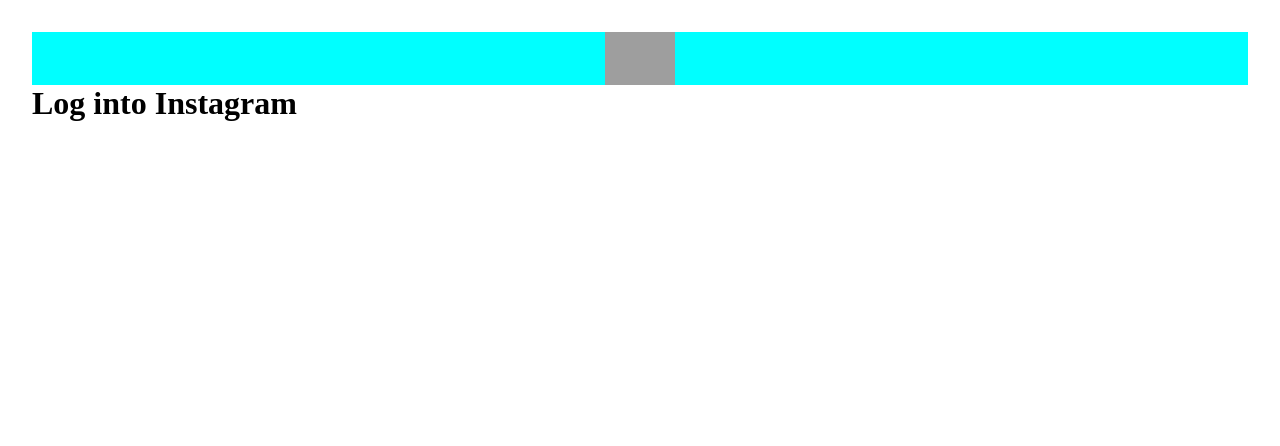
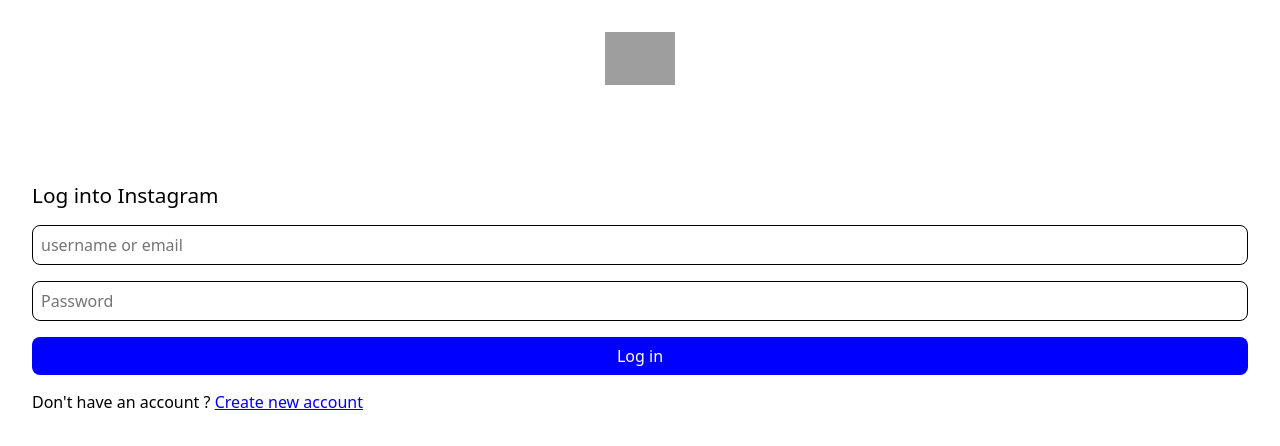
Before and after one commit to chetankumawat13/Backup, a React (Vite) app in the folder insta-clone/frontend/: page /login in a window 1280 px wide. Shown: the top 446 px of the page. Built offline with nearby package versions, Linux system fonts and the light colour scheme; grey boxes are pictures that could not be loaded.

Commit message:
feat: implement login form with styling and validation

```diff
--- a/insta-clone/frontend/src/features/auth/pages/Login.jsx
+++ b/insta-clone/frontend/src/features/auth/pages/Login.jsx
@@ -1,9 +1,17 @@
 import React from 'react'
+import '../style/form.css'
+import { Link } from 'react-router'
 
 const Login = () => {
   return (
     <div className='form-container'>
         <h1>Log into Instagram</h1>
+        <form >
+            <input type="text" id='username'  placeholder='username or email' />
+            <input type="password" id='password' placeholder='Password' />
+            <button className='button primary-button'>Log in</button>
+            <p>Don't have an account ?  <Link to='/register'>Create new account</Link> </p>
+        </form>
     </div>
   )
 }
--- a/insta-clone/frontend/src/features/auth/style/form.css
+++ b/insta-clone/frontend/src/features/auth/style/form.css
@@ -0,0 +1,31 @@
+.form-container{
+    min-height: 75vh;
+    width: 100%;
+    display: flex;
+    flex-direction: column;
+    padding-top: 6rem;
+    gap: 1rem;
+
+    h1{
+        font-size: 1.3rem;
+        font-weight: 500;
+    }
+    form{
+        display: flex;
+        flex-direction: column;
+        gap: 1rem;
+
+        input{
+            padding: 0.5rem;
+            border: 1px solid black;
+            border-radius: 0.5rem;
+            font-size: 1rem;
+            background-color: transparent;
+                &:focus{
+                    outline: none;
+                    border: 1px solid blue;
+                }
+        }
+    }
+
+}
--- a/insta-clone/frontend/src/features/shared/global.css
+++ b/insta-clone/frontend/src/features/shared/global.css
@@ -2,6 +2,7 @@
     margin: 0;
     padding: 0;
     box-sizing: border-box;
+    font-family: system-ui, -apple-system, BlinkMacSystemFont, 'Segoe UI', Roboto, Oxygen, Ubuntu, Cantarell, 'Open Sans', 'Helvetica Neue', sans-serif;
 }
 html,
 body,
@@ -19,10 +20,22 @@ body,
         display: flex;
         align-items: center;
         justify-content: center;
-        background-color: aqua;
 
         img{
             width: 70px;
         }
     }
 }
+
+.button{
+    padding: 0.5rem 1rem;
+    border: none;
+    border-radius: 0.5rem;
+    color: white;
+    font-size: 1rem;
+    cursor: pointer;
+
+    &.primary-button{
+        background-color: blue;
+    }
+}
```
